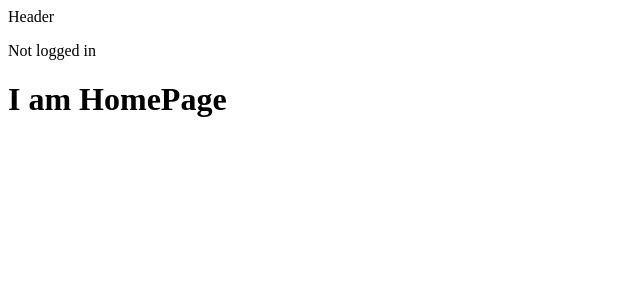
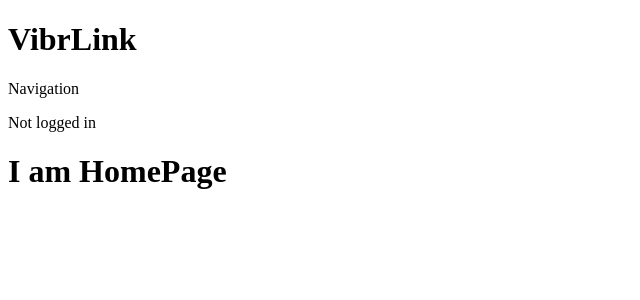
Before and after one commit to Efyx-07/VibrLink, a React (Vite) app: page / in a window 1280 px wide. Shown: the top 300 px of the page, without its empty margins (0-640 px from the left). Built offline with nearby package versions, Linux system fonts and the light colour scheme; no server answers.

Commit message:
header 1

```diff
--- a/src/components/Header/Header.tsx
+++ b/src/components/Header/Header.tsx
@@ -1,7 +1,11 @@
+import SiteName from "./SiteName";
+import Navigation from "./Navigation";
+
 const Header = () => {
     return (
         <div>
-            Header
+            <SiteName />
+            <Navigation />
         </div>
     )
 };
--- /dev/null
+++ b/src/components/Header/Navigation.tsx
@@ -0,0 +1,9 @@
+const Navigation = () => {
+    return (
+        <div>
+            Navigation
+        </div>
+    )
+};
+
+export default Navigation
--- /dev/null
+++ b/src/components/Header/SiteName.tsx
@@ -0,0 +1,7 @@
+const SiteName = () => {
+    return (
+        <h1>VibrLink</h1>
+    )
+};
+
+export default SiteName;
```
